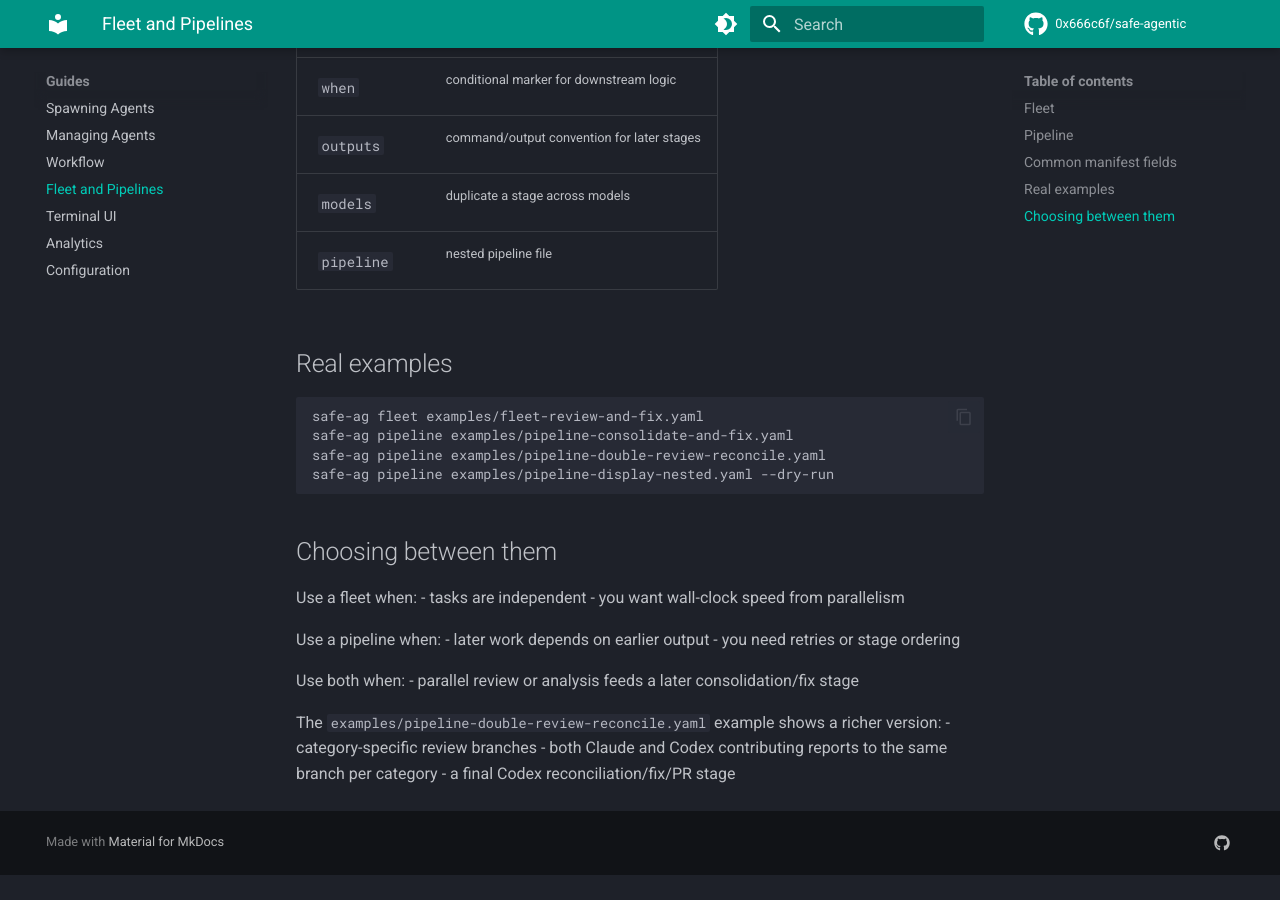
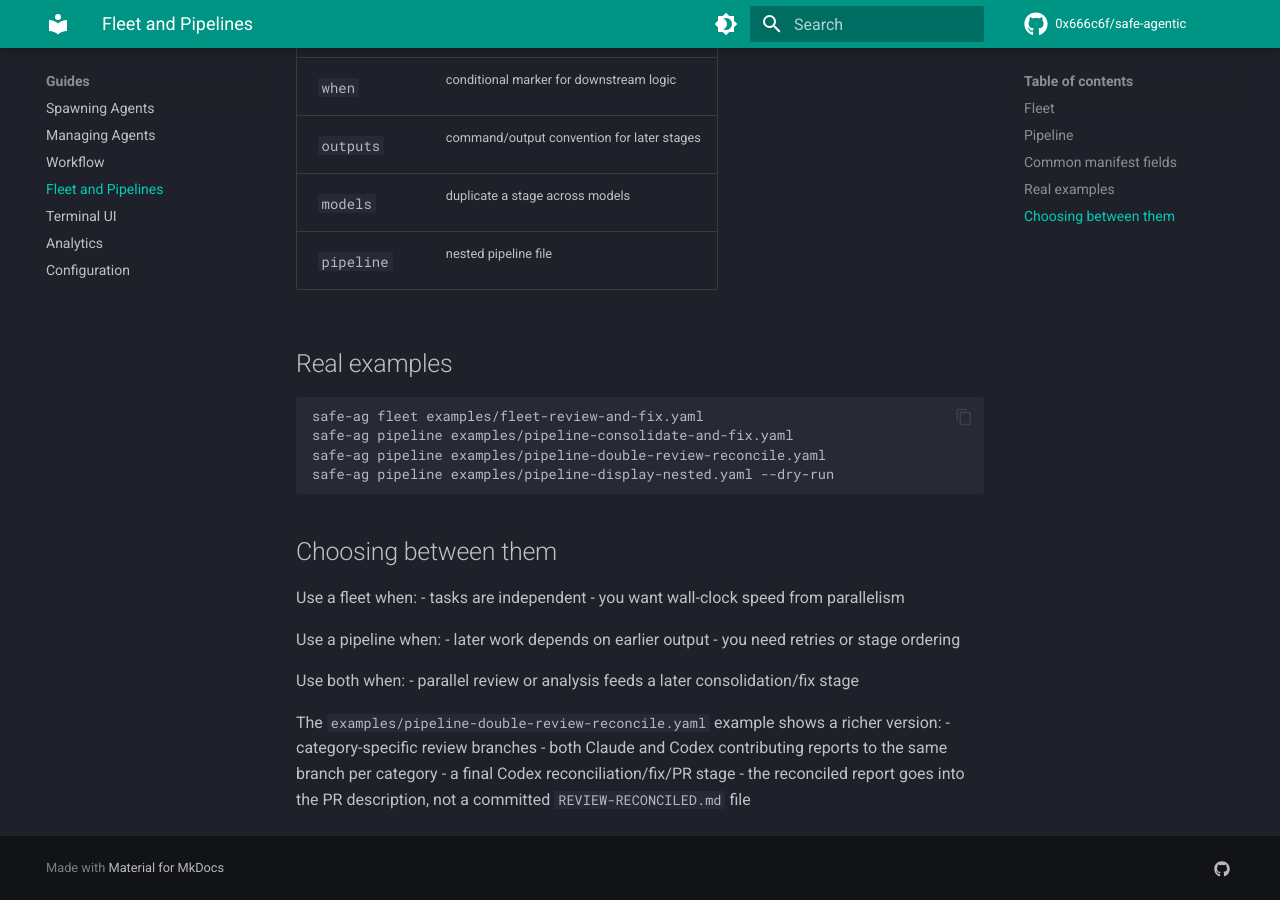
Before and after one commit to 0x666c6f/safe-agentic, an MkDocs documentation site: the page built from docs/guide/fleet.md, in a window 1280 px wide and 900 px high, scrolled down 2454 px. Built offline with MkDocs 1.6.1 and Material for MkDocs 9.7.7, drawn with Linux system fonts in a browser that asks for light colours; comment, search, counter and statistics services are not loaded; before the commit the page ends 3329 px from its top, so only the background shows below that.

Commit message:
docs: embed reconciled report in pr body

```diff
--- a/docs/guide/fleet.md
+++ b/docs/guide/fleet.md
@@ -118,3 +118,4 @@ The `examples/pipeline-double-review-reconcile.yaml` example shows a richer vers
 - category-specific review branches
 - both Claude and Codex contributing reports to the same branch per category
 - a final Codex reconciliation/fix/PR stage
+- the reconciled report goes into the PR description, not a committed `REVIEW-RECONCILED.md` file
```
Also changed, not shown: examples/README.md (+2 -1 lines), 1 other file.
